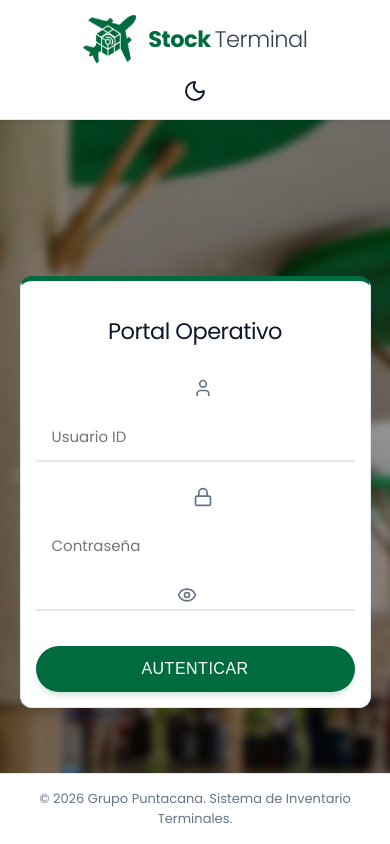
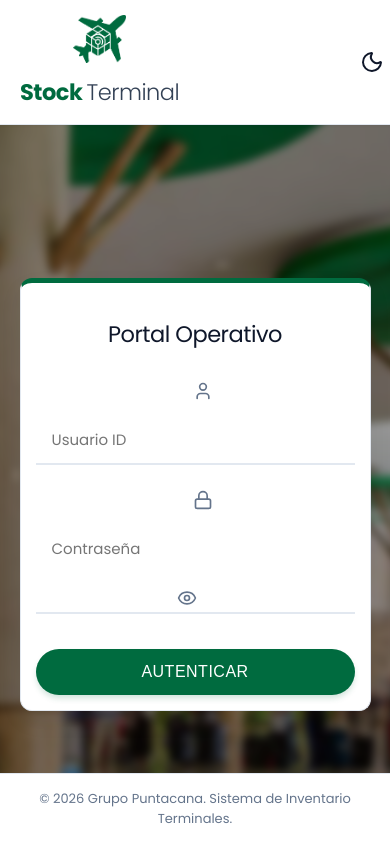
Before and after one commit to aneurycc/stockterminal, a React (Vite) app: page /login in a window 390 px wide. Built offline with nearby package versions, Linux system fonts and the light colour scheme.

Commit message:
Fix UI responsiveness on mobile devices

```diff
--- a/src/pages/Dashboard.jsx
+++ b/src/pages/Dashboard.jsx
@@ -1078,7 +1078,7 @@ const Dashboard = ({ onLogout }) => {
         prestadosItems={prestadosItems}
       />
 
-      <div className="dashboard-grid" style={{ display: 'grid', gridTemplateColumns: '1fr 1fr', gap: '20px' }}>
+      <div className="dashboard-grid">
         {/* Gráfico Analítico */}
         <div className="material-card no-print" style={{ padding: '20px', height: '420px', display: 'flex', flexDirection: 'column', alignItems: 'center' }}>
           <h3 style={{ color: 'var(--q-dark)', marginBottom: '0px', fontSize: '16px' }}>
@@ -1112,7 +1112,7 @@ const Dashboard = ({ onLogout }) => {
           </div>
 
           {/* Pestañas de Terminales */}
-          <div style={{ display: 'flex', gap: '8px', marginBottom: '12px', borderBottom: '1px solid var(--q-secondary)', paddingBottom: '8px' }}>
+          <div style={{ display: 'flex', gap: '8px', marginBottom: '12px', borderBottom: '1px solid var(--q-secondary)', paddingBottom: '8px', flexWrap: 'wrap' }}>
             {TERMINAL_OPTIONS.map(term => {
               const isSelected = activeWarehouseTab === term;
               const termWarehouses = WAREHOUSES_DATA[term] || [];
@@ -1219,7 +1219,7 @@ const Dashboard = ({ onLogout }) => {
             <h3 style={{ color: 'var(--q-dark)', margin: 0 }}>
               Detalle de Inventario ({tableTotalItems} unidades)
             </h3>
-            <div style={{ display: 'flex', gap: '10px' }} className="no-print">
+            <div style={{ display: 'flex', gap: '10px', flexWrap: 'wrap' }} className="no-print">
               <button onClick={() => setShowTextFilters(!showTextFilters)} className="btn-secondary" style={{ display: 'flex', alignItems: 'center', gap: '5px', background: showTextFilters ? 'var(--q-accent)' : '', color: showTextFilters ? 'white' : '' }}>
                 <svg width="16" height="16" viewBox="0 0 24 24" fill="none" stroke="currentColor" strokeWidth="2" strokeLinecap="round" strokeLinejoin="round"><polygon points="22 3 2 3 10 12.46 10 19 14 21 14 12.46 22 3"></polygon></svg>
                 Filtrar
--- a/src/styles/index.css
+++ b/src/styles/index.css
@@ -396,10 +396,13 @@ tr:hover {
 /* Fix Mobile Layout */
 @media (max-width: 600px) {
   .top-nav {
+    position: relative !important;
+    padding: 0 !important;
+  }
+  .top-nav > div {
     flex-direction: column !important;
     gap: 15px;
-    padding: 15px 0 !important;
-    position: relative !important;
+    padding: 15px 20px !important;
   }
   .top-nav-group-logo {
     width: 100%;
```
Also changed, not shown: 2 other files (tests, documents, lock files or other folders).
